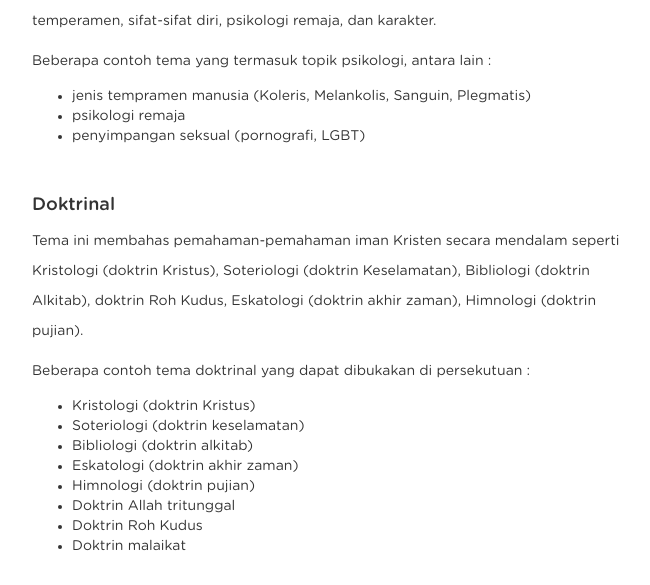
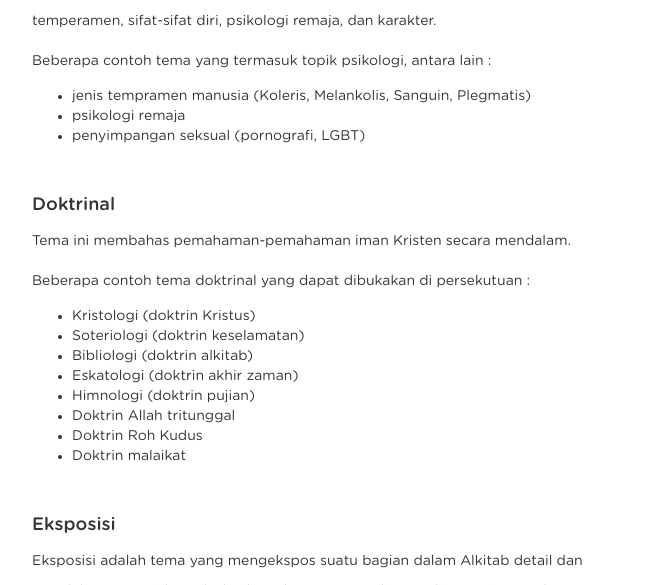
Before and after one commit to kevinchristianwennas/pembicarakristen, a CodeIgniter app: page /index.php/welcome/penjelasankategori in a window 1280 px wide. Shown: the part 873-1458 px from the top of the page, without its empty margins (303-953 px from the left). Run offline with CodeIgniter, Linux system fonts and the light colour scheme.

Commit message:
revisi typo

```diff
--- a/application/views/penjelasankategori.php
+++ b/application/views/penjelasankategori.php
@@ -72,7 +72,7 @@
 
                 <div class="penjelasankategori-item">
                     <h4>Doktrinal</h4>
-                    <p>Tema ini membahas pemahaman-pemahaman iman Kristen secara mendalam seperti Kristologi (doktrin Kristus), Soteriologi (doktrin Keselamatan), Bibliologi (doktrin Alkitab), doktrin Roh Kudus, Eskatologi (doktrin akhir zaman), Himnologi (doktrin pujian).</p>
+                    <p>Tema ini membahas pemahaman-pemahaman iman Kristen secara mendalam.</p>
 
                     <p>Beberapa contoh tema doktrinal yang dapat dibukakan di persekutuan :</p>
                     <ul>
--- a/assets/js/pembicarakristen.js
+++ b/assets/js/pembicarakristen.js
@@ -54,7 +54,7 @@ $('.lds').click(function(){
 
 $('.training').click(function(){
   $('.topik-title').html('Training');
-  $('.topik-desc').html('Materi-materi pelatihan bagi para pelayan di persekutuan, seperti training pemimpib pujian, pemusik, membuat bahan PA, memimpin kelompok kecil.');
+  $('.topik-desc').html('Materi-materi pelatihan bagi para pelayan di persekutuan, seperti training pemimpin pujian, pemusik, membuat bahan PA, memimpin kelompok kecil.');
 });
 
 $('.pa').click(function(){
```
